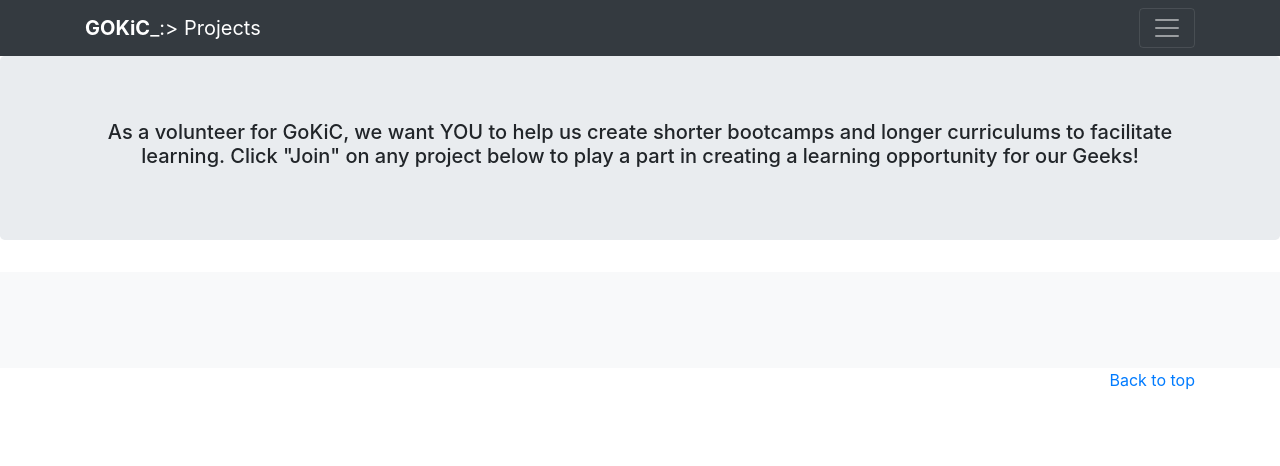
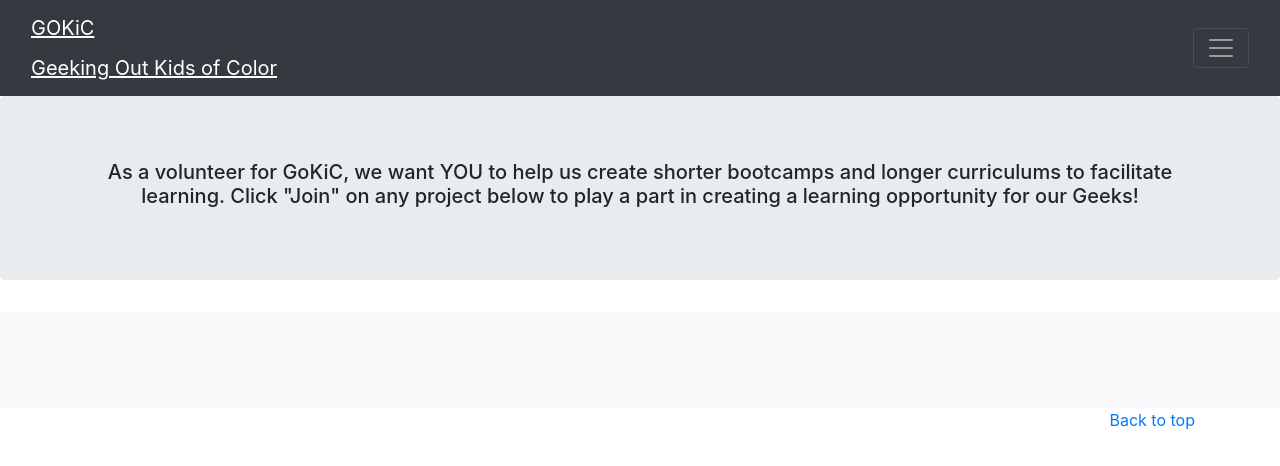
Before and after one commit to gokictech/Projects, a plain HTML site: page index.html in a window 1280 px wide. Drawn offline with nearby package versions, Linux system fonts and the light colour scheme; no server answers.

Commit message:
fixed header

```diff
--- a/index.html
+++ b/index.html
@@ -48,11 +48,16 @@
         </div>
         <div class="navbar navbar-dark bg-dark box-shadow">
             <div class="container d-flex justify-content-between">
-                <a href="#" class="navbar-brand d-flex align-items-center">
+                <div>
+                    <div class="navbar-brand logo"><a href="http://www.gokic.org" target="_blank">GOKiC</a></div>
+                    <div class="navbar-brand logo"><a href="http://www.gokic.org" target="_blank">Geeking Out Kids of Color</a></div>
+                </div>
+
+                <!-- <a href="#" class="navbar-brand d-flex align-items-center"> -->
                     <!-- <svg xmlns="http://www.w3.org/2000/svg" width="20" height="20" viewBox="0 0 24 24" fill="none" stroke="currentColor" stroke-width="2" stroke-linecap="round" stroke-linejoin="round" class="mr-2"><path d="M23 19a2 2 0 0 1-2 2H3a2 2 0 0 1-2-2V8a2 2 0 0 1 2-2h4l2-3h6l2 3h4a2 2 0 0 1 2 2z"></path><circle cx="12" cy="13" r="4"></circle></svg> -->
-                    <strong>GOKiC</strong>
-                    <span>_:> Projects</span>
-                </a>
+                    <!-- <strong>GOKiC</strong>
+                    <span>_:> Projects</span> -->
+                <!-- </a> -->
                 <button class="navbar-toggler" type="button" data-toggle="collapse" data-target="#navbarHeader" aria-controls="navbarHeader"
                     aria-expanded="false" aria-label="Toggle navigation">
                     <span class="navbar-toggler-icon"></span>
--- a/style.css
+++ b/style.css
@@ -74,3 +74,21 @@ a.morelink {
 .skill {
     cursor: pointer;
 }
+
+
+.logo, .logo:hover {
+    display: block;
+    text-decoration: underline;
+
+}
+
+.logo a {
+    color: white;
+}
+
+div.justify-content-between
+{
+    margin-left: 0px;
+    margin-right: 0px;
+    max-width: 100%;
+}
```
